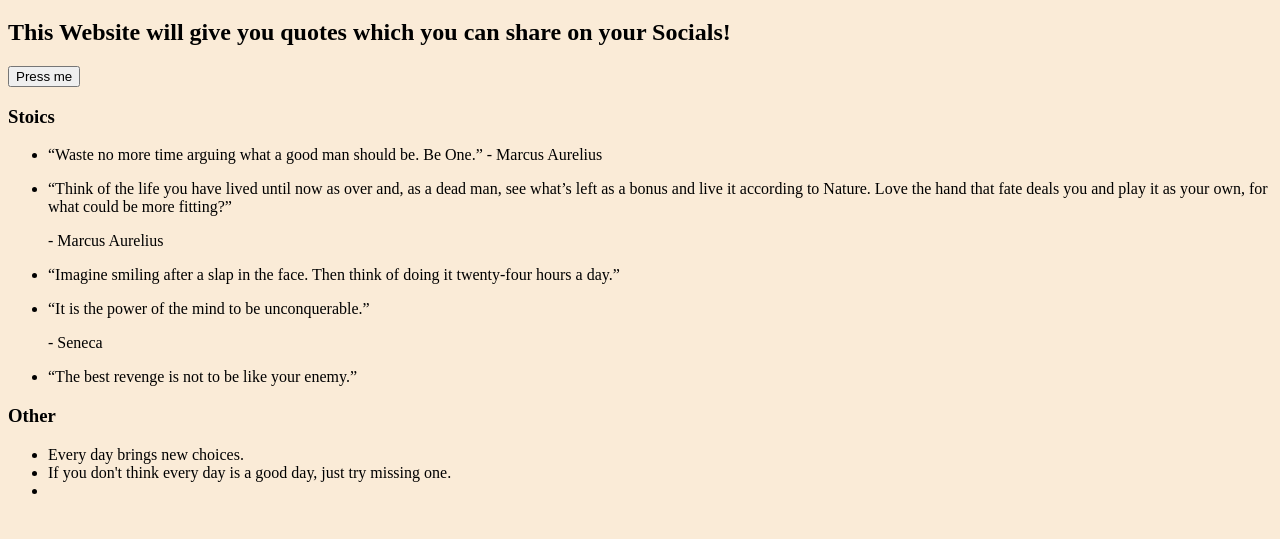
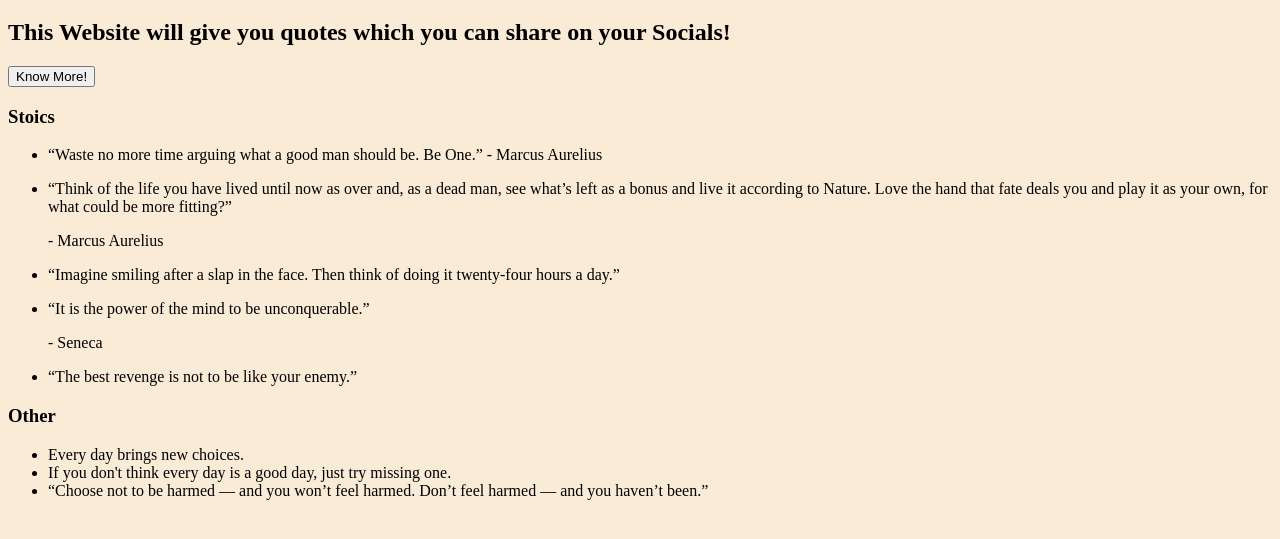
Before and after one commit to 01xharshu/100-days-of-Web-Development-Challenge, a plain HTML site: page Day02/DayQo/index.html in a window 1280 px wide. Shown: the part 61-600 px from the top of the page. Drawn offline with Linux system fonts and the light colour scheme.

Commit message:
Update index.html

```diff
--- a/Day02/DayQo/index.html
+++ b/Day02/DayQo/index.html
@@ -9,7 +9,7 @@
 <body>
     <h1>DayQo</h1>
     <h2>This Website will give you quotes which you can share on your Socials!</h2>
-    <button name="button">Press me</button>
+    <a href=github.com/01xharsu"><button name="button">Know More!</button></a>
     <h3>Stoics</h3>
     <ul>
         <li><p>“Waste no more time arguing what a good man should be. Be One.” - Marcus Aurelius</p></li>
@@ -22,7 +22,7 @@
     <ul>
         <li>Every day brings new choices.</li>
         <li>If you don't think every day is a good day, just try missing one.</li>
-        <li></li>
+        <li>“Choose not to be harmed — and you won’t feel harmed. Don’t feel harmed — and you haven’t been.”</li>
     </ul>
 </body>
 </html>
```
